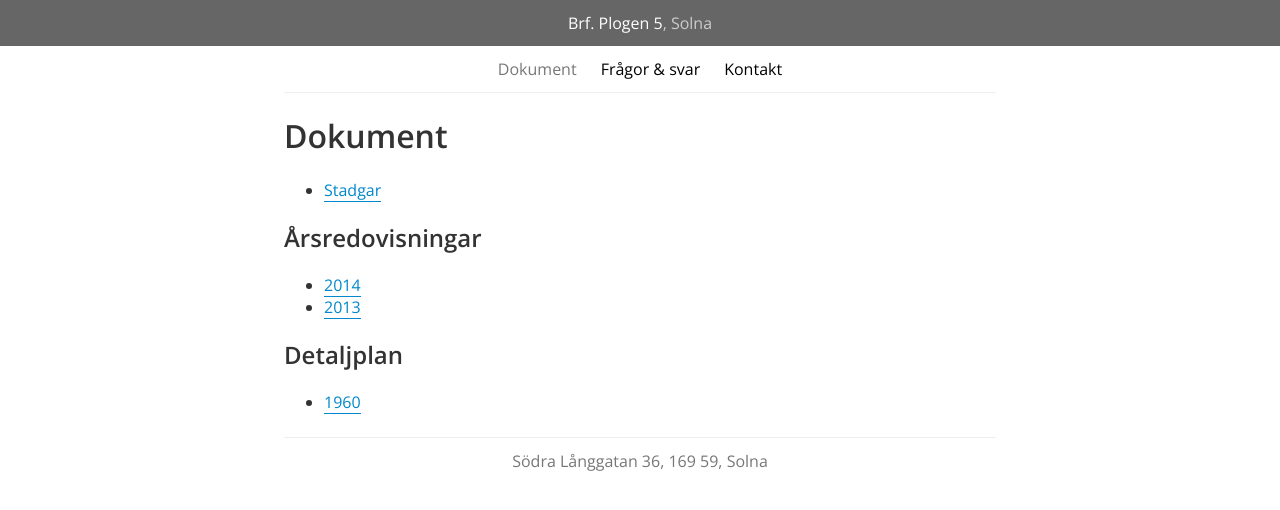
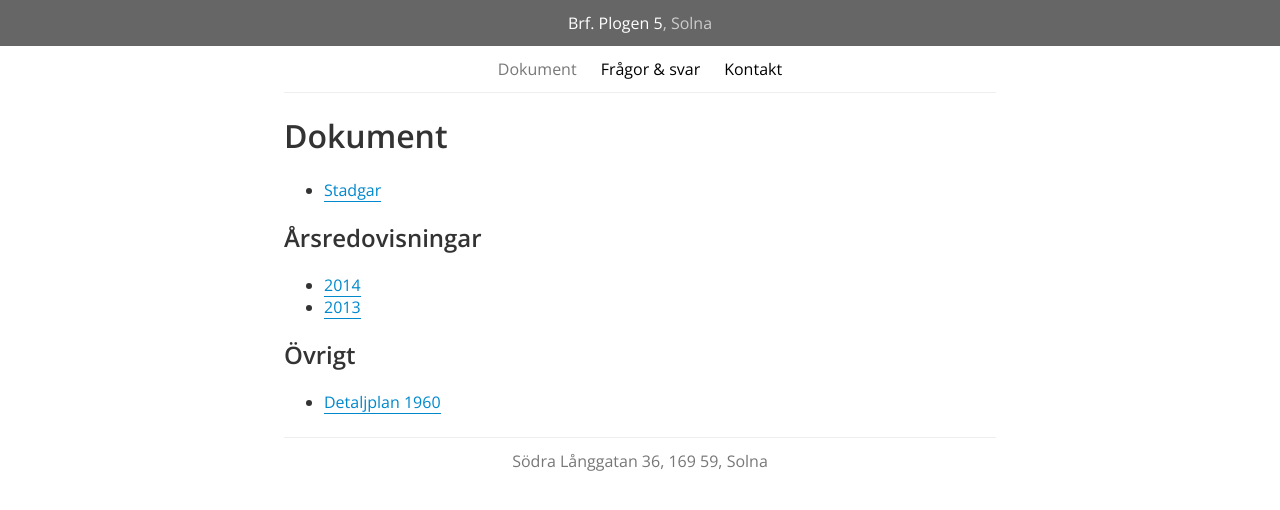
Before and after one commit to brfplogen5/brfplogen5.github.io, a Jekyll site: the page built from dokument.md, in a window 1280 px wide. Shown: the top 510 px of the page. Built offline with Jekyll 4.4.1, drawn with Linux system fonts in a browser that asks for light colours.

Commit message:
Change headers

```diff
--- a/dokument.md
+++ b/dokument.md
@@ -14,9 +14,9 @@ title: Dokument
 * [2013](/dokument/redovisning-2013.pdf)
 
 
-## Detaljplan
+## Övrigt
 
-* [1960](/dokument/plogen-detaljplan-0407_1960.pdf)
+* [Detaljplan 1960](/dokument/plogen-detaljplan-0407_1960.pdf)
 
 
 <!-- ## Ordningsregler -->
```
